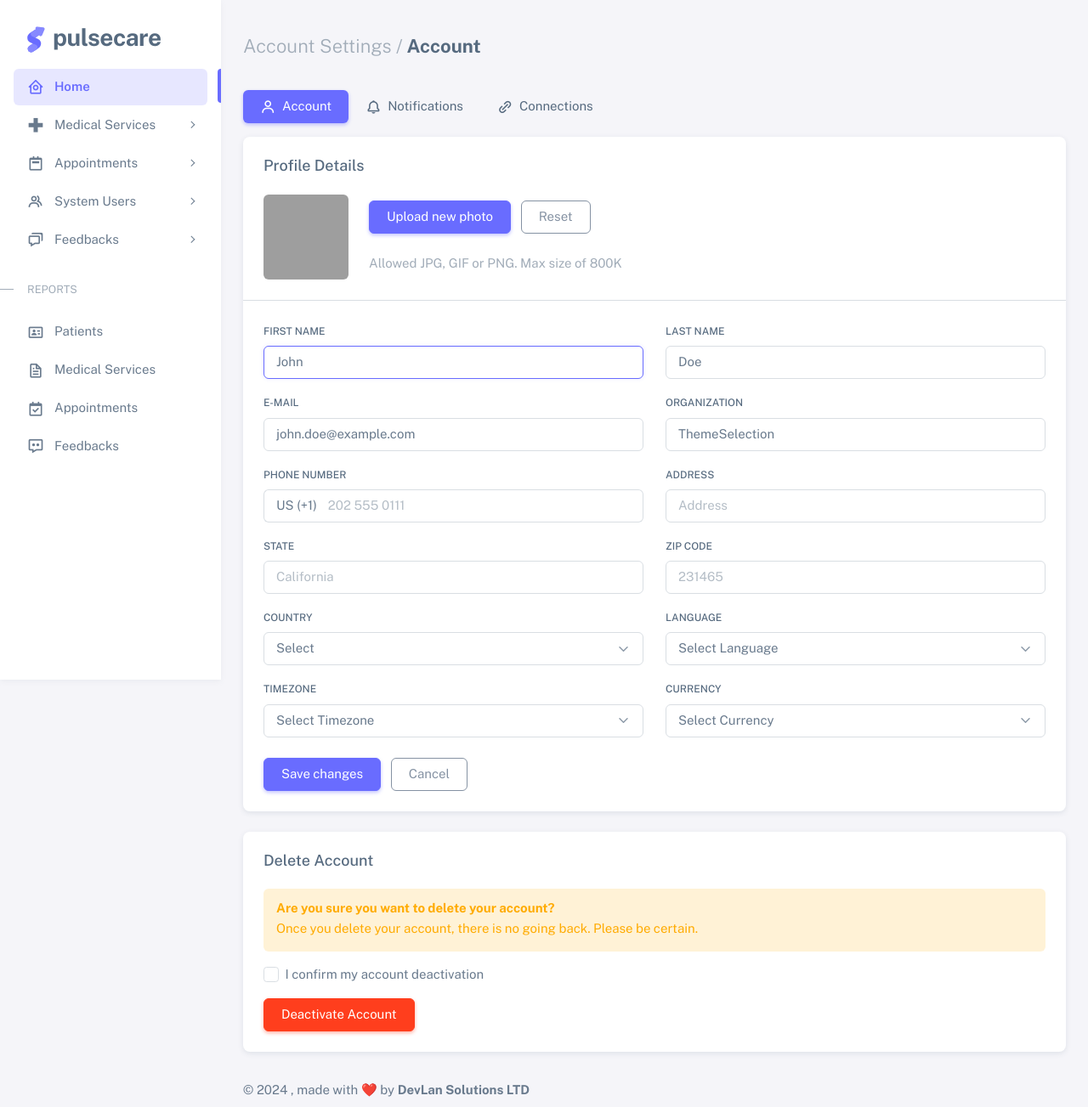
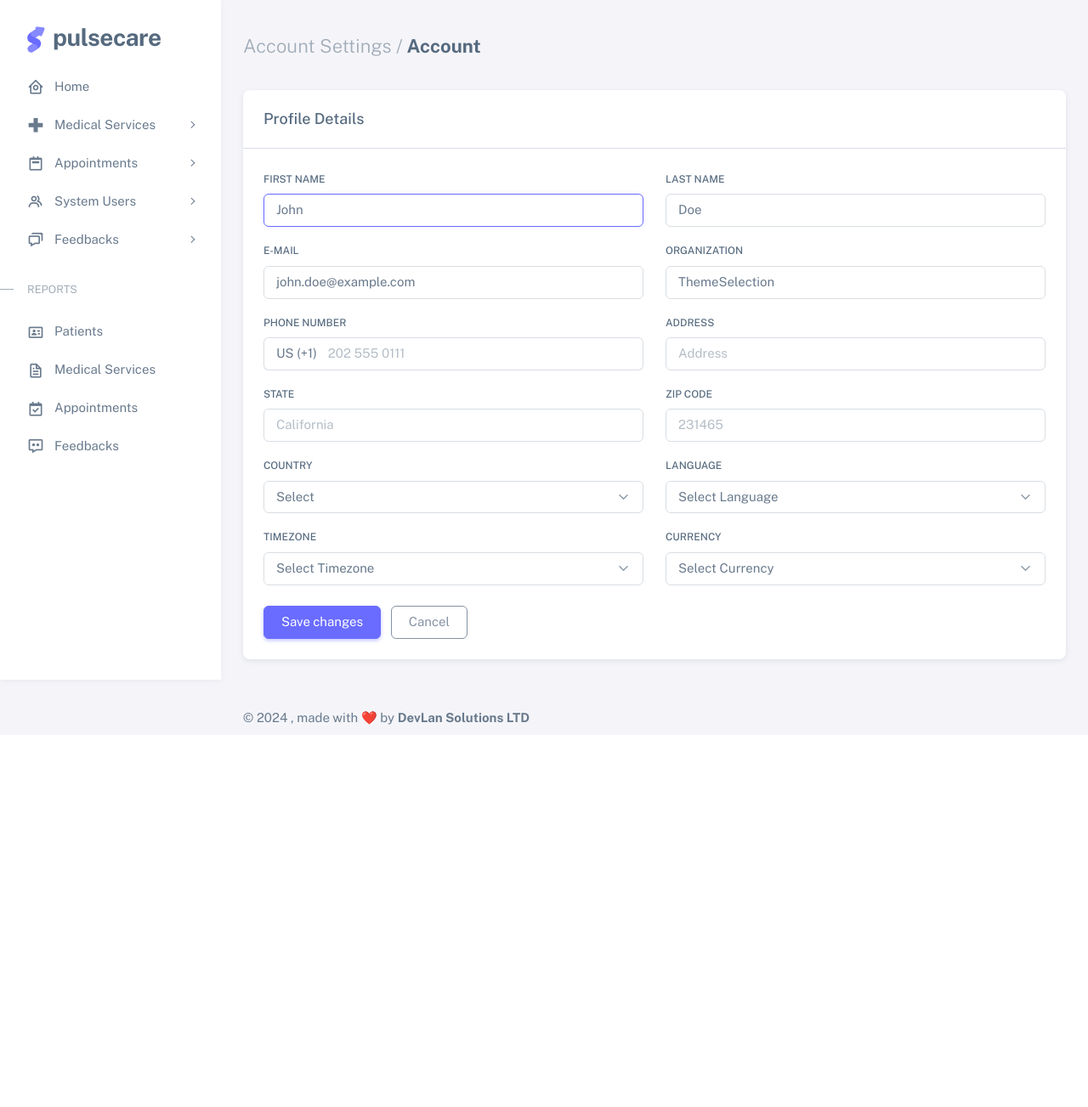
Before and after one commit to MartMbithi/PulseCare, a PHP site: page /views/profile.php in a window 1280 px wide. Shown: the whole page at 85% size. After the commit the page ends 853 px from the top, so only its background shows below. Run offline with PHP 8.4, Linux system fonts and the light colour scheme; the visitor is signed in with stand-in values (Sample User, id 1); data that the repository does not hold is empty; some libraries are stand-ins or nearby versions; grey boxes are pictures that could not be loaded.

Commit message:
Craft Profile Pages

```diff
--- a/partials/aside.php
+++ b/partials/aside.php
@@ -62,7 +62,7 @@
 
     <ul class="menu-inner py-1">
         <!-- Dashboard -->
-        <li class="menu-item active">
+        <li class="menu-item">
             <a href="home" class="menu-link">
                 <i class="menu-icon tf-icons bx bx-home-circle"></i>
                 <div data-i18n="Analytics">Home</div>
--- a/views/profile.php
+++ b/views/profile.php
@@ -94,52 +94,12 @@
 
                         <div class="row">
                             <div class="col-md-12">
-                                <ul class="nav nav-pills flex-column flex-md-row mb-3">
-                                    <li class="nav-item">
-                                        <a class="nav-link active" href="javascript:void(0);"><i class="bx bx-user me-1"></i> Account</a>
-                                    </li>
-                                    <li class="nav-item">
-                                        <a class="nav-link" href="pages-account-settings-notifications.html"><i class="bx bx-bell me-1"></i> Notifications</a>
-                                    </li>
-                                    <li class="nav-item">
-                                        <a class="nav-link" href="pages-account-settings-connections.html"><i class="bx bx-link-alt me-1"></i> Connections</a>
-                                    </li>
-                                </ul>
                                 <div class="card mb-4">
                                     <h5 class="card-header">Profile Details</h5>
                                     <!-- Account -->
-                                    <div class="card-body">
-                                        <div class="d-flex align-items-start align-items-sm-center gap-4">
-                                            <img
-                                                src="../assets/img/avatars/1.png"
-                                                alt="user-avatar"
-                                                class="d-block rounded"
-                                                height="100"
-                                                width="100"
-                                                id="uploadedAvatar" />
-                                            <div class="button-wrapper">
-                                                <label for="upload" class="btn btn-primary me-2 mb-4" tabindex="0">
-                                                    <span class="d-none d-sm-block">Upload new photo</span>
-                                                    <i class="bx bx-upload d-block d-sm-none"></i>
-                                                    <input
-                                                        type="file"
-                                                        id="upload"
-                                                        class="account-file-input"
-                                                        hidden
-                                                        accept="image/png, image/jpeg" />
-                                                </label>
-                                                <button type="button" class="btn btn-outline-secondary account-image-reset mb-4">
-                                                    <i class="bx bx-reset d-block d-sm-none"></i>
-                                                    <span class="d-none d-sm-block">Reset</span>
-                                                </button>
-
-                                                <p class="text-muted mb-0">Allowed JPG, GIF or PNG. Max size of 800K</p>
-                                            </div>
-                                        </div>
-                                    </div>
                                     <hr class="my-0" />
                                     <div class="card-body">
-                                        <form id="formAccountSettings" method="POST" onsubmit="return false">
+                                        <form method="POST">
                                             <div class="row">
                                                 <div class="mb-3 col-md-6">
                                                     <label for="firstName" class="form-label">First Name</label>
@@ -151,6 +111,7 @@
                                                         value="John"
                                                         autofocus />
                                                 </div>
+
                                                 <div class="mb-3 col-md-6">
                                                     <label for="lastName" class="form-label">Last Name</label>
                                                     <input class="form-control" type="text" name="lastName" id="lastName" value="Doe" />
@@ -285,29 +246,6 @@
                                             </div>
                                         </form>
                                     </div>
-                                    <!-- /Account -->
-                                </div>
-                                <div class="card">
-                                    <h5 class="card-header">Delete Account</h5>
-                                    <div class="card-body">
-                                        <div class="mb-3 col-12 mb-0">
-                                            <div class="alert alert-warning">
-                                                <h6 class="alert-heading fw-bold mb-1">Are you sure you want to delete your account?</h6>
-                                                <p class="mb-0">Once you delete your account, there is no going back. Please be certain.</p>
-                                            </div>
-                                        </div>
-                                        <form id="formAccountDeactivation" onsubmit="return false">
-                                            <div class="form-check mb-3">
-                                                <input
-                                                    class="form-check-input"
-                                                    type="checkbox"
-                                                    name="accountActivation"
-                                                    id="accountActivation" />
-                                                <label class="form-check-label" for="accountActivation">I confirm my account deactivation</label>
-                                            </div>
-                                            <button type="submit" class="btn btn-danger deactivate-account">Deactivate Account</button>
-                                        </form>
-                                    </div>
                                 </div>
                             </div>
                         </div>
```
